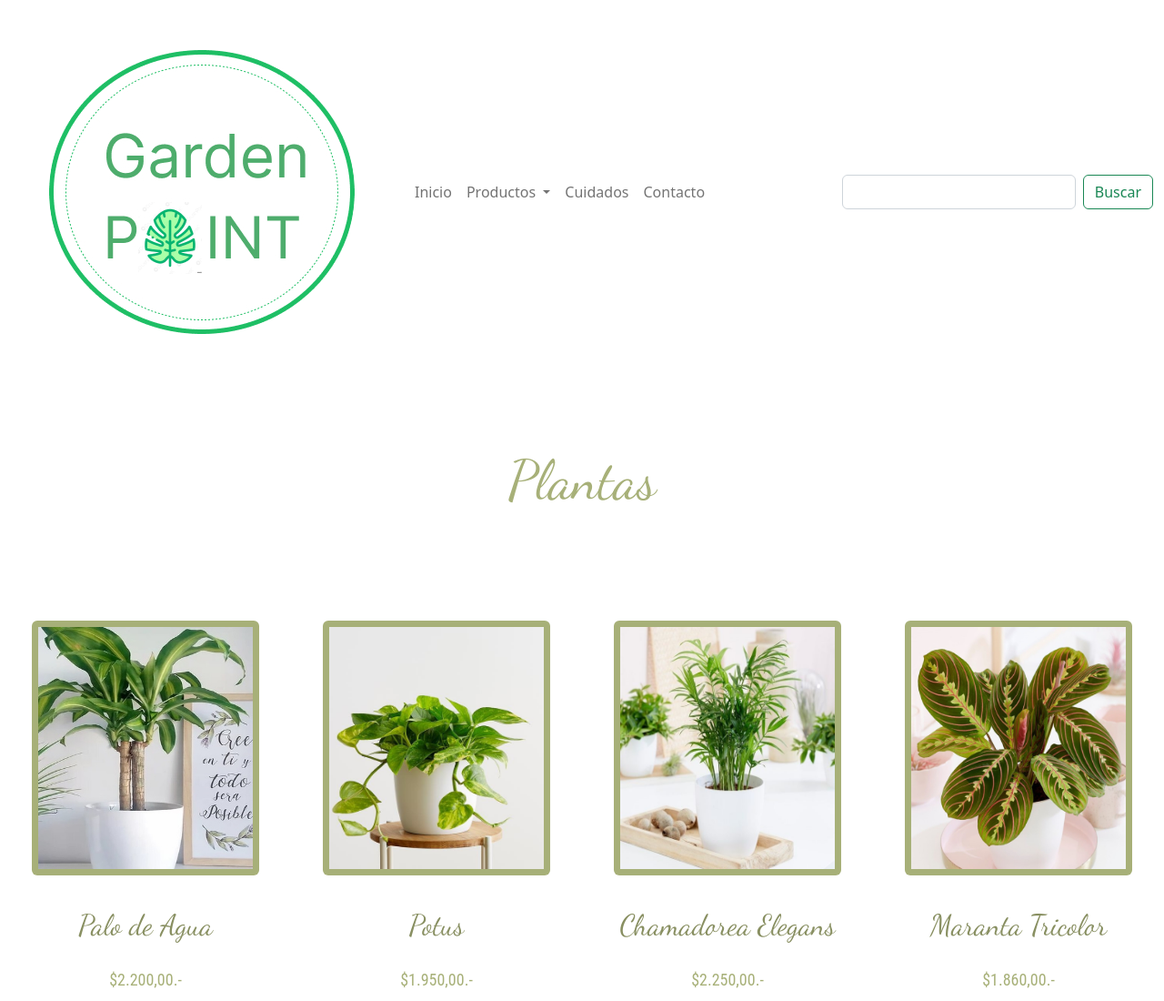
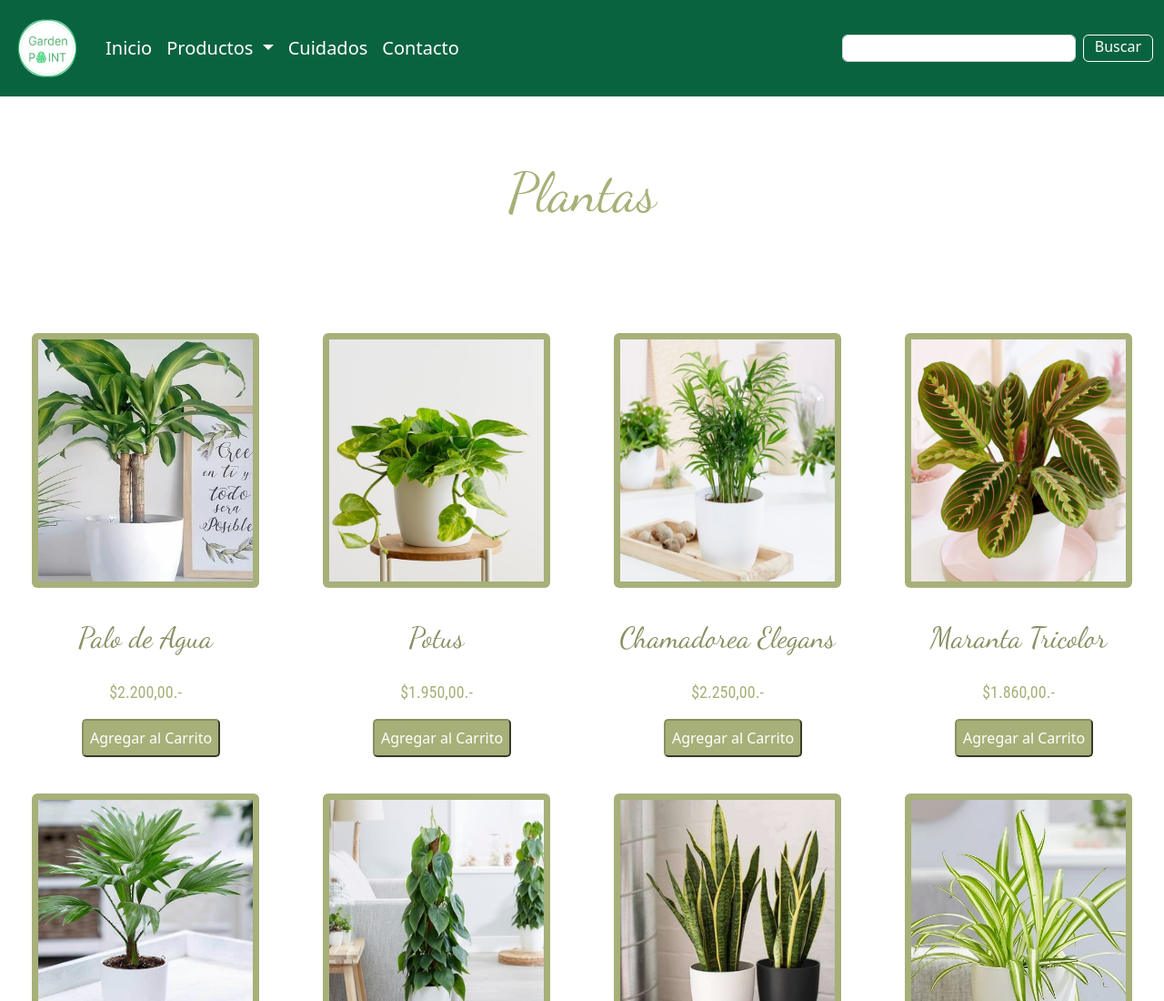
Before and after one commit to MariaLujanPaganini/MiProyecto-Paganini, a plain HTML site: page Pages/plantas.html in a window 1280 px wide. Shown: the top 1100 px of the page at 91% size. Drawn offline with nearby package versions, Linux system fonts and the light colour scheme; a web font is replaced by a local one.

Commit message:
cambios2

```diff
--- a/Pages/plantas.html
+++ b/Pages/plantas.html
@@ -18,7 +18,7 @@
 
 <body>
   <header>
-    <nav class="navbar navbar-expand-lg color-nav">
+    <nav class="navbar navbar-expand-lg">
       <div class="container-fluid">
         <a class="navbar-brand" href="../index.html">
           <img src="../Imagenes/Logo1.png" class="logo-nav" alt="Logo Nav">
--- a/SCSS/_plantas.scss
+++ b/SCSS/_plantas.scss
@@ -1,27 +1,57 @@
-.cuerpo-plantas{
-    .plantas-titulo-box{
+header {
+    .navbar {
+        background-color: rgb(10, 99, 63);
+
+        .container-fluid {
+            .logo-nav {
+                border-radius: 20%;
+                width: 80px;
+                height: 80px;
+            }
+            .nav-link {
+            color: rgb(255, 255, 255);
+            font-size: 20px;
+            }
+
+            .form-control {
+                height: 30px;
+            }
+            .btn-outline-success {
+                height: 30px;
+                padding-top: 0px;
+                color: rgb(255, 255, 255);
+                border-color: rgb(255, 255, 255);
+            }
+        }
+    }
+}
+.cuerpo-plantas {
+    .plantas-titulo-box {
         margin: 70px;
         display: flex;
         justify-content: center;
 
-        .plantas-tt{
+        .plantas-tt {
             font-size: 60px;
             color: #a7b078;
             @include fontStyle (#a7b078)
         }
     }
-    section{
+
+    section {
         display: grid;
-        grid-template-columns: (1,1fr);
+        grid-template-columns: (1, 1fr);
         grid-template-rows: repeat (8, 1fr);
         margin-bottom: 120px;
-            .plantas1{
+
+        .plantas1 {
             display: flex;
             flex-direction: row;
             flex-wrap: wrap;
             justify-content: space-around;
             margin-top: 30px;
-                .productosimg{
+
+            .productosimg {
                 margin-top: 10px;
                 margin-bottom: 25px;
                 margin-right: 15px;
@@ -38,24 +68,28 @@
                 transition-timing-function: ease;
                 transition-delay: 0s;
             }
-                &:hover{
+
+            &:hover {
                 transform: scale(1);
             }
-                .productos-nombre{
+
+            .productos-nombre {
                 display: flex;
                 font-size: 32px;
                 justify-content: center;
                 padding: 6px;
                 @include fontStyle (#888f61)
             }
-                .productos-precio{
+
+            .productos-precio {
                 display: flex;
                 justify-content: center;
                 font-family: 'Roboto Condensed', sans-serif;
                 color: #a7b078;
                 font-size: 18px;
             }
-                .productos-boton{
+
+            .productos-boton {
                 background-color: #a7b078;
                 color: rgb(255, 255, 255);
                 border-color: #888f61;
@@ -68,7 +102,7 @@
                 padding: 7px;
             }
 
-                &:hover{
+            &:hover {
                 transform: scale(1.0);
                 background-color: rgb(255, 255, 255);
                 color: #a7b078;
@@ -77,21 +111,26 @@
     }
 }
 
-footer{
+footer {
     background-color: rgb(10, 99, 63);
     color: rgb(255, 255, 255);
     @extend %estiloFooter;
-    .footer_container{
+
+    .footer_container {
         @extend %estiloFooter;
-        .footer_secciones{
+
+        .footer_secciones {
             @extend %estiloFooter;
-            .secciones{
+
+            .secciones {
                 font-size: 30px;
             }
-            .footer-lista{
+
+            .footer-lista {
                 list-style: none;
                 text-decoration: none;
-                .footer__linkredes{
+
+                .footer__linkredes {
                     text-decoration: none;
                     color: rgb(255, 255, 255);
                     list-style: none;
@@ -102,15 +141,15 @@ footer{
 }
 
 
-@media (min-width: 768px){
-    .estructuragral-plantas{
+@media (min-width: 768px) {
+    .estructuragral-plantas {
         grid-template-columns: 2fr;
         grid-template-rows: 4fr;
     }
 }
 
-@media (min-width: 1024px){
-    .estructuragral-plantas{
+@media (min-width: 1024px) {
+    .estructuragral-plantas {
         grid-template-columns: 4fr;
         grid-template-rows: 1fr;
     }
--- a/SCSS/main.scss
+++ b/SCSS/main.scss
@@ -1,2 +1,2 @@
 @import'./Variables/extend.scss';
-@import 'plantas.scss'
+@import 'plantas.scss';
```
Also changed, not shown: SCSS/main.css, 1 other file. Lines whose indentation alone changed are shown as unchanged.
